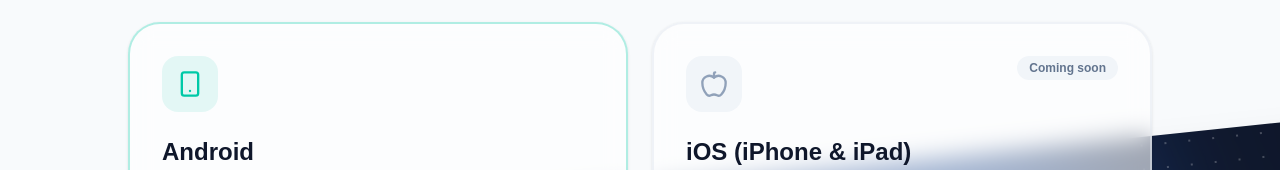
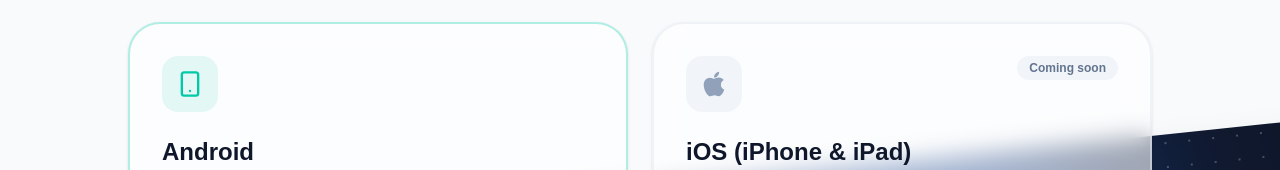
Before and after one commit to Black-star237/Fluxiabiz-web, a Next.js app: page /download in a window 1280 px wide. Shown: the part 460-630 px from the top of the page. Built offline with nearby package versions, Linux system fonts and the light colour scheme.

Commit message:
feat: replace generic apple icon with official apple logo for ios and macos

```diff
--- a/src/app/download/page.tsx
+++ b/src/app/download/page.tsx
@@ -1,11 +1,17 @@
 "use client"
 
 import { motion } from "framer-motion"
-import { Apple, Monitor, Smartphone, Download } from "lucide-react"
+import { Monitor, Smartphone, Download } from "lucide-react"
 import { Button } from "@/components/ui/button"
 import { Navbar } from "@/components/sections/Navbar"
 import { Footer } from "@/components/sections/Footer"
 import Link from "next/link"
+
+const AppleLogo = (props: React.SVGProps<SVGSVGElement>) => (
+    <svg xmlns="http://www.w3.org/2000/svg" viewBox="0 0 384 512" fill="currentColor" {...props}>
+        <path d="M318.7 268.7c-.2-36.7 16.4-64.4 50-84.8-18.8-26.9-47.2-41.7-84.7-44.6-35.5-2.8-74.3 20.7-88.5 20.7-15 0-49.4-19.7-76.4-19.7C63.3 141.2 4 184.8 4 273.5q0 39.3 14.4 81.2c12.8 36.7 59 126.7 107.2 125.2 25.2-.6 43-17.9 75.8-17.9 31.8 0 48.3 17.9 76.4 17.9 48.6-.7 90.4-82.5 102.6-119.3-65.2-30.7-61.7-90-61.7-91.9zm-56.6-164.2c27.3-32.4 24.8-61.9 24-72.5-24.1 1.4-52 16.4-67.9 34.9-17.5 19.8-27.8 44.3-25.6 71.9 26.1 2 49.9-11.4 69.5-34.3z" />
+    </svg>
+)
 
 const platforms = [
     {
@@ -20,7 +26,7 @@
     {
         id: "ios",
         name: "iOS (iPhone & iPad)",
-        icon: Apple,
+        icon: AppleLogo,
         description: "L'application optimisée pour l'écosystème Apple",
         available: false,
         version: "Bientôt disponible",
@@ -38,7 +44,7 @@
     {
         id: "macos",
         name: "macOS",
-        icon: Apple,
+        icon: AppleLogo,
         description: "Application native pour processeurs Intel et Apple Silicon",
         available: false,
         version: "Bientôt disponible",
```
